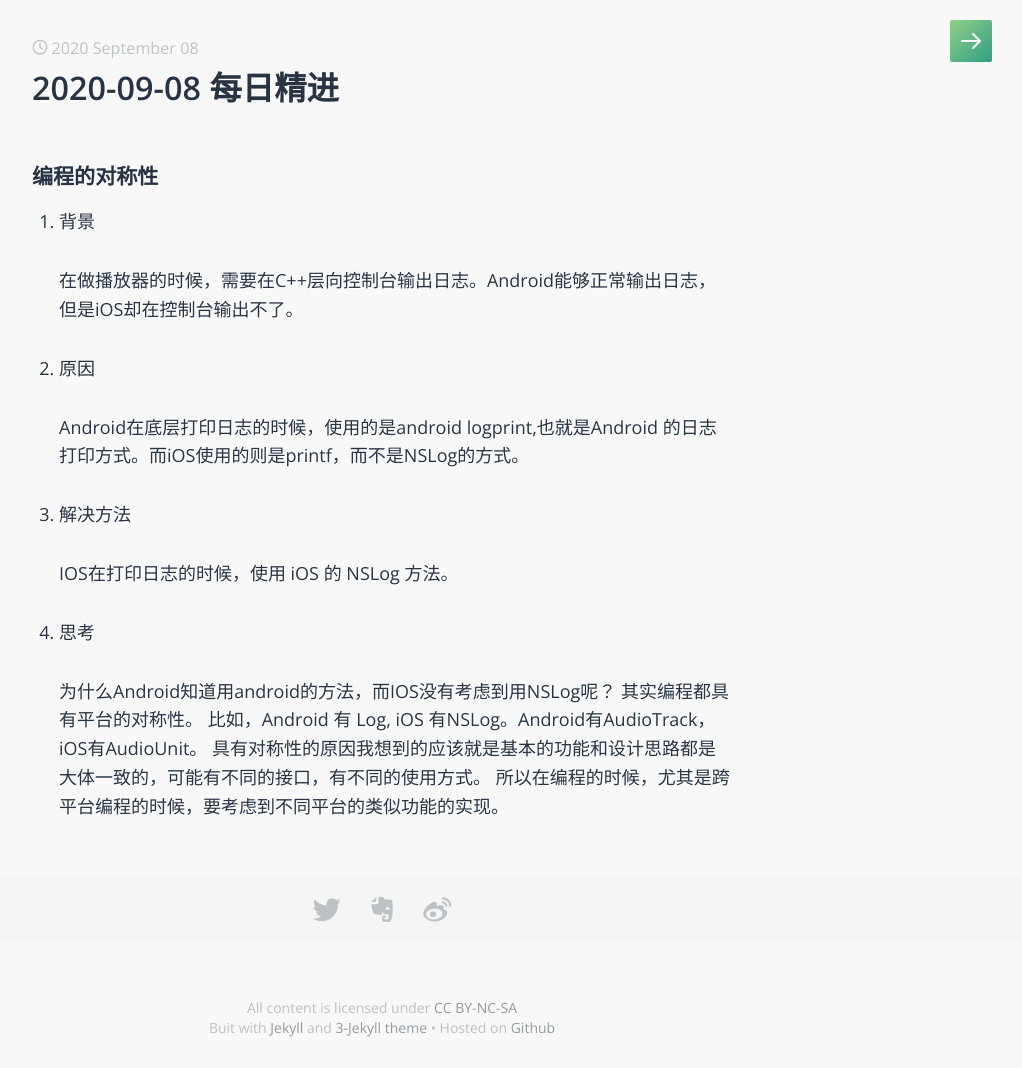
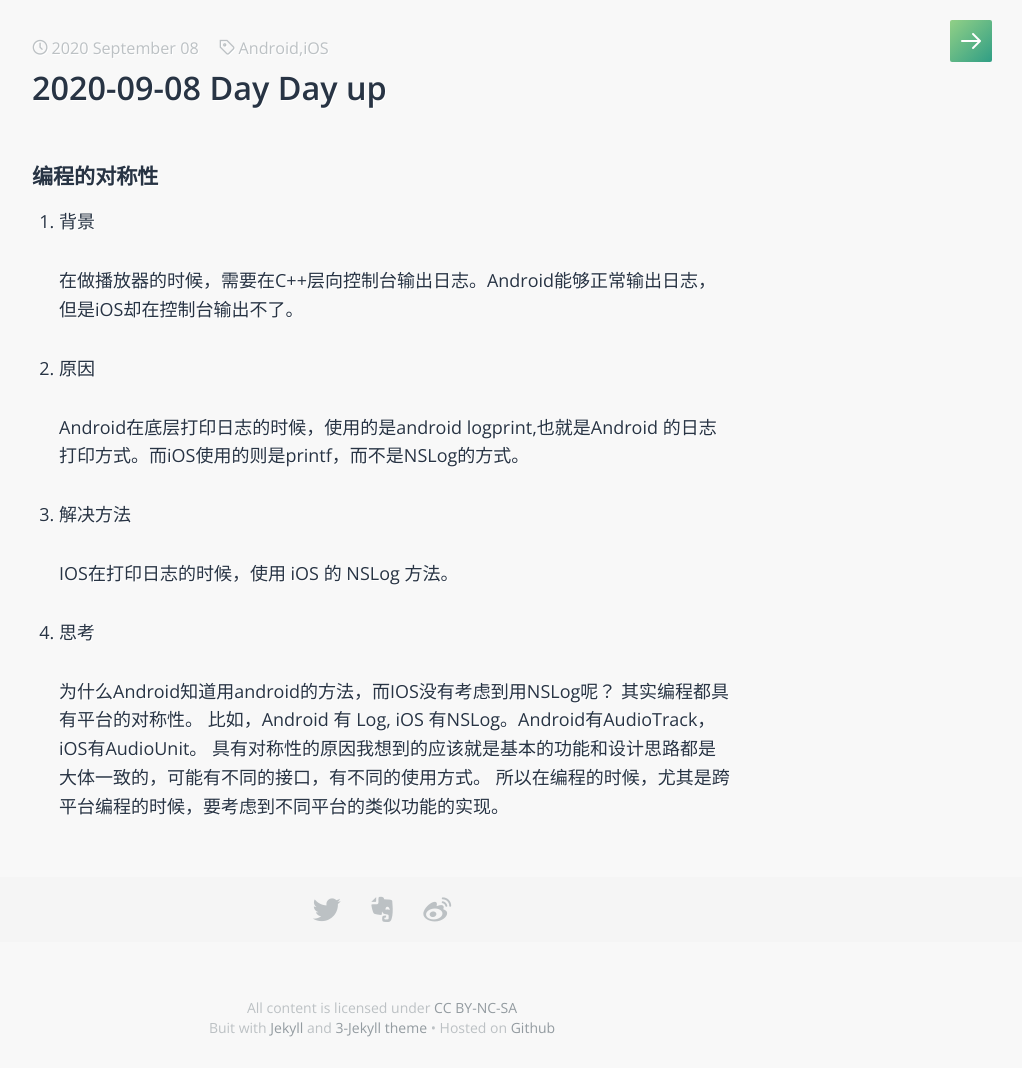
Before and after one commit to I-m-SuperMan/I-m-SuperMan-I-m-SuperMan.github.io, a Jekyll site: the page built from _posts/2020-09-08-DayDayUp.markdown, in a window 1280 px wide. Shown: the whole page, without its empty margins (258-1280 px from the left). Built offline with Jekyll 4.4.1, drawn with Linux system fonts in a browser that asks for light colours; some web fonts are replaced.

Commit message:
修改标题

```diff
--- a/_posts/2020-09-08-DayDayUp.markdown
+++ b/_posts/2020-09-08-DayDayUp.markdown
@@ -1,9 +1,9 @@
 ---
 layout: post
-title:  "2020-09-08 每日精进"
+title:  "2020-09-08 Day Day up"
 date:   2020-09-08
 categories: DayDayUp
-tags:
+tags: Android,iOS
 ---
 
 ### 编程的对称性
```
